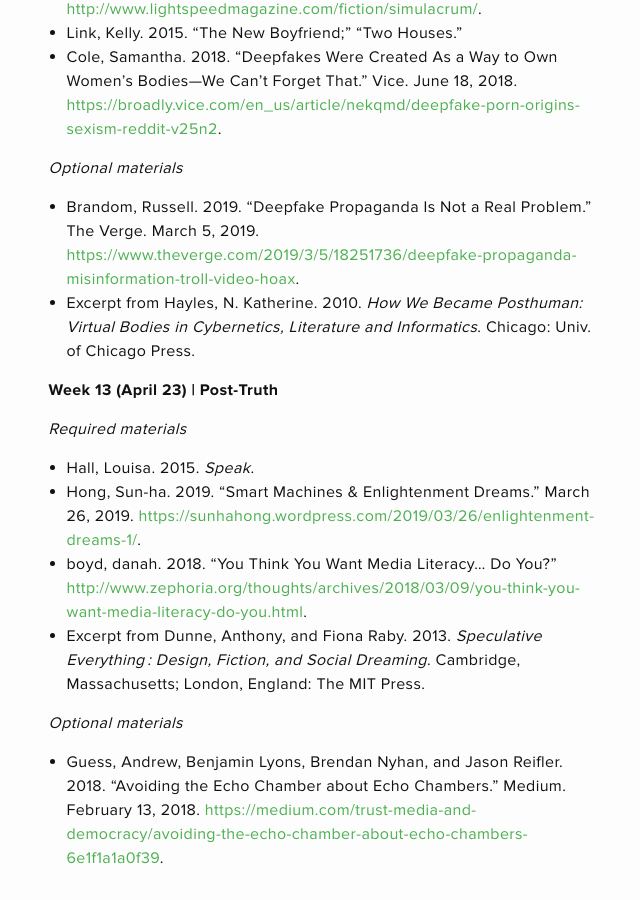
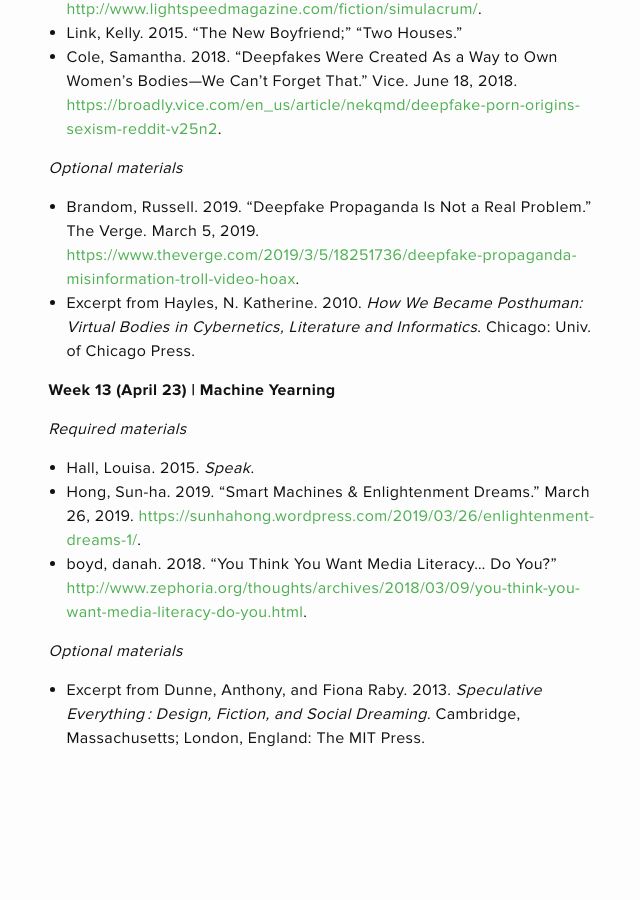
Before and after one commit to tech-speculative/tech-speculative.github.io, a Jekyll site: the page built from syllabus.md, in a window 1280 px wide and 900 px high, scrolled down 6339 px. Shown: the whole window, without its empty margins (314-954 px from the left). Built offline with Jekyll 4.4.1, drawn with Linux system fonts in a browser that asks for light colours; our own code applies the rules of GitHub Pages for plain Markdown files; after the commit the page ends 7119 px from its top, so only the background shows below that; some of the changed text lies outside the part shown.

Commit message:
syllabus

```diff
--- a/syllabus.md
+++ b/syllabus.md
@@ -217,7 +217,7 @@ _Optional materials_
 *   Brandom, Russell. 2019. “Deepfake Propaganda Is Not a Real Problem.” The Verge. March 5, 2019. [https://www.theverge.com/2019/3/5/18251736/deepfake-propaganda-misinformation-troll-video-hoax](https://www.theverge.com/2019/3/5/18251736/deepfake-propaganda-misinformation-troll-video-hoax).
 *   Excerpt from Hayles, N. Katherine. 2010. _How We Became Posthuman: Virtual Bodies in Cybernetics, Literature and Informatics_. Chicago: Univ. of Chicago Press.
 
-**Week 13 (April 23) \| Post-Truth**
+**Week 13 (April 23) \| Machine Yearning**
 
 _Required materials_
 
@@ -226,10 +226,8 @@ _Required materials_
 *   Hall, Louisa. 2015. _Speak_.
 *   Hong, Sun-ha. 2019. “Smart Machines & Enlightenment Dreams.” March 26, 2019. [https://sunhahong.wordpress.com/2019/03/26/enlightenment-dreams-1/](https://sunhahong.wordpress.com/2019/03/26/enlightenment-dreams-1/).
 *   boyd, danah. 2018. “You Think You Want Media Literacy… Do You?” [http://www.zephoria.org/thoughts/archives/2018/03/09/you-think-you-want-media-literacy-do-you.html](http://www.zephoria.org/thoughts/archives/2018/03/09/you-think-you-want-media-literacy-do-you.html).
-*   Excerpt from Dunne, Anthony, and Fiona Raby. 2013. _Speculative Everything : Design, Fiction, and Social Dreaming_. Cambridge, Massachusetts; London, England: The MIT Press.
+
 
 _Optional materials_
 
-
-
-*   Guess, Andrew, Benjamin Lyons, Brendan Nyhan, and Jason Reifler. 2018. “Avoiding the Echo Chamber about Echo Chambers.” Medium. February 13, 2018. [https://medium.com/trust-media-and-democracy/avoiding-the-echo-chamber-about-echo-chambers-6e1f1a1a0f39](https://medium.com/trust-media-and-democracy/avoiding-the-echo-chamber-about-echo-chambers-6e1f1a1a0f39).
+*   Excerpt from Dunne, Anthony, and Fiona Raby. 2013. _Speculative Everything : Design, Fiction, and Social Dreaming_. Cambridge, Massachusetts; London, England: The MIT Press.
```
Also changed, not shown: other parts of syllabus.md (+2 -2 lines).
